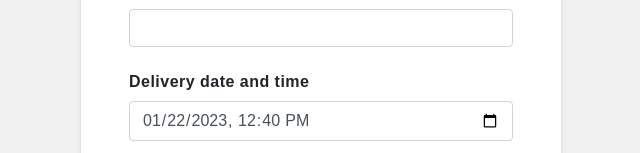
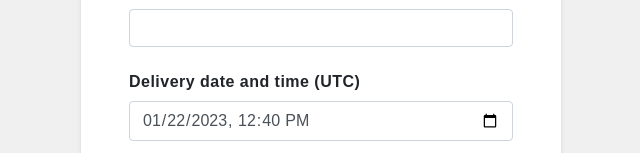
Before and after one commit to acamaras0/Delivery-Fee-Calculator, a React (Create React App) app in the folder client/: page / in a window 1280 px wide. Shown: the part 529-682 px from the top of the page, without its empty margins (319-959 px from the left). Built offline with nearby package versions, Linux system fonts and the light colour scheme; a web font is replaced by a local one.

Commit message:
fixed time

```diff
--- a/client/src/components/InputForm.tsx
+++ b/client/src/components/InputForm.tsx
@@ -45,15 +45,13 @@ const InputForm = ({
 			},
 		},
 		{
-			label: "Delivery date and time",
+			label: "Delivery date and time (UTC)",
 			type: "datetime-local",
 			min: now,
 			value: defaultDate,
 			onChange: (e: React.ChangeEvent<HTMLInputElement>) => {
 				setDefaultDate(e.target.value);
-				const datetime = new Date(e.target.value)
-					.toISOString()
-					.split("T");
+				const datetime = e.target.value.split("T");
 				const datestamp = new Date(datetime[0]);
 				const hour = datetime[1].split(":")[0];
 				const minute = datetime[1].split(":")[1];
```
